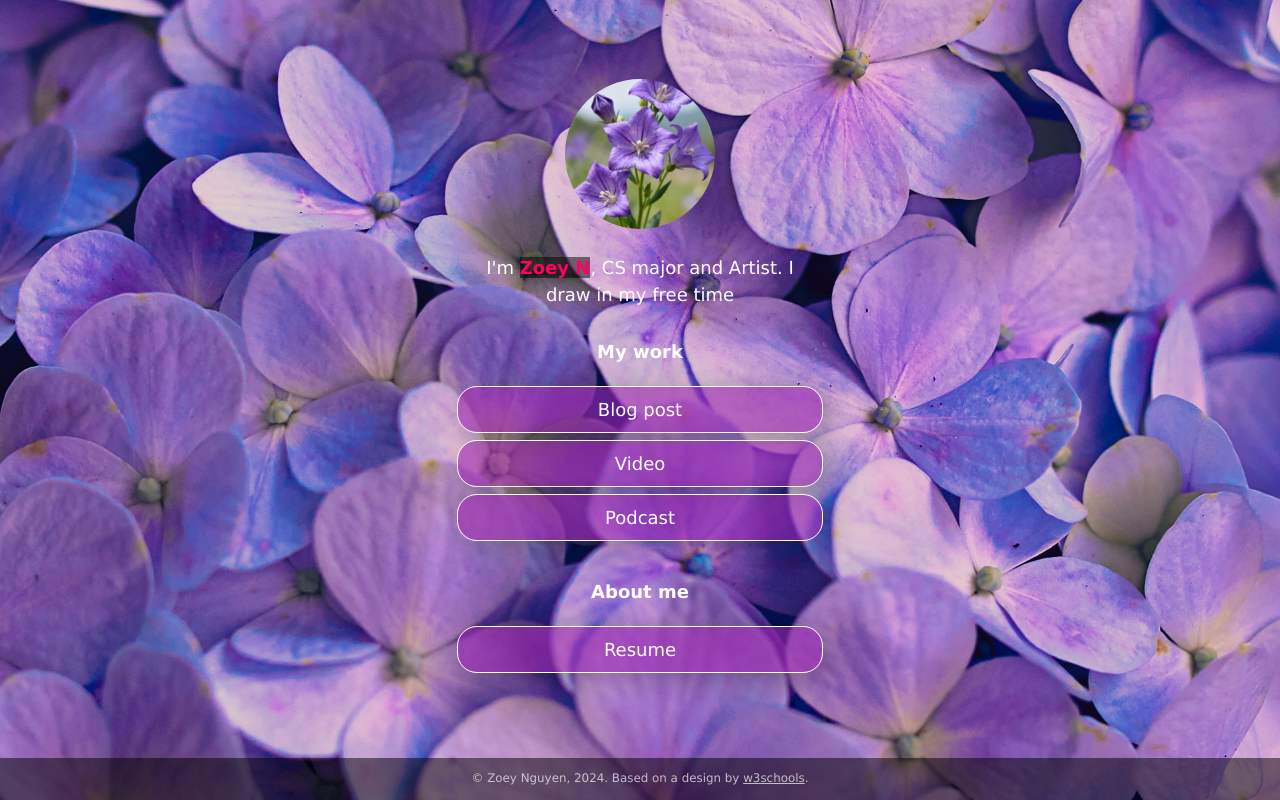
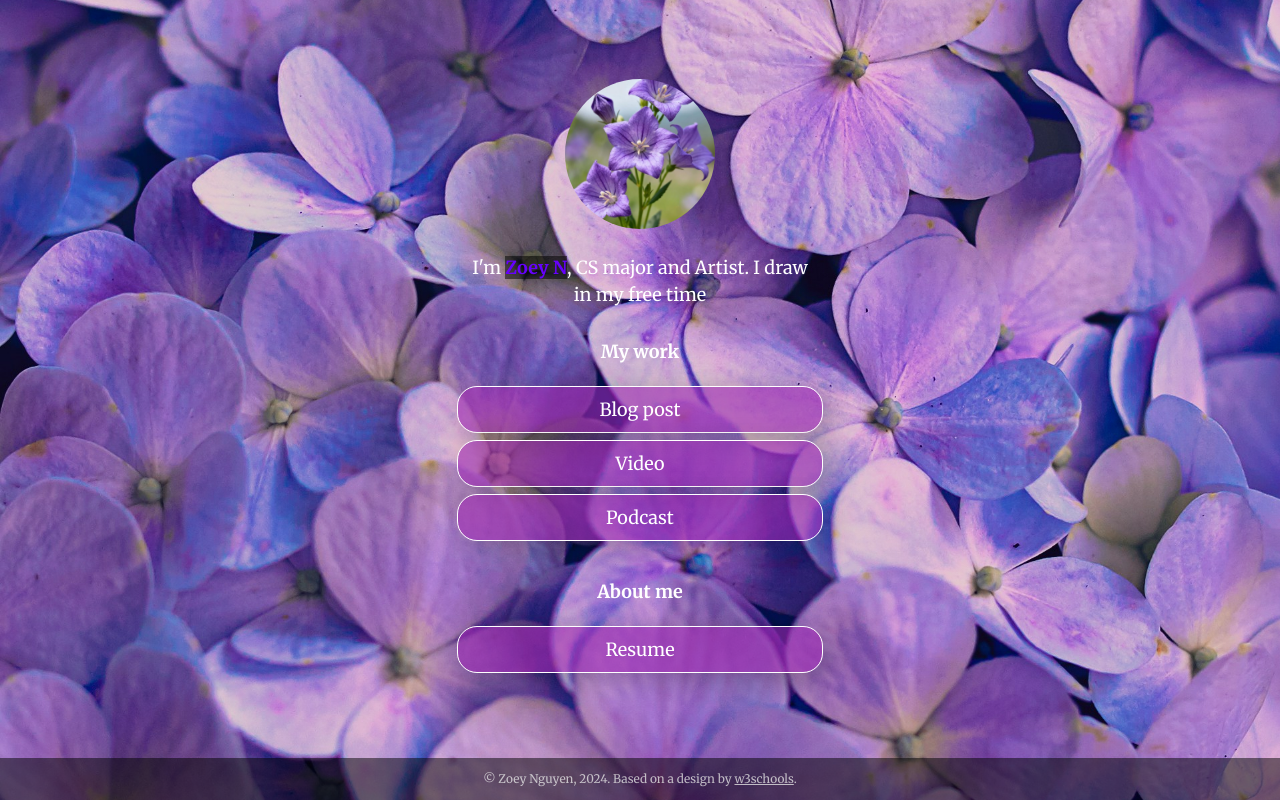
Before and after one commit to zoeyn2025F/zoeyn2025F.github.io, a plain HTML site: page index.html in a window 1280 px wide. Drawn offline with Linux system fonts and the light colour scheme.

Commit message:
updated the second color and the font

```diff
--- a/css/style.css
+++ b/css/style.css
@@ -1,6 +1,6 @@
 :root {
     --primaryText: #fff;
-    --secondaryText: #ff015e;
+    --secondaryText: #6701ff;
     --primary: rgba(156, 39, 176, .60);
     --secondary: rgba(255, 1, 94, .60);
     --buttonHover: rgba(156, 39, 176, .40);
@@ -34,7 +34,7 @@ body {
     background-attachment: fixed;
     /* Resizes the background image to cover the entire container */
     background-size: cover;
-    font-family: Futura, Verdana, sans-serif;
+    font-family: "Merriweather", serif;
     line-height: 1.5;
     font-size: 18px;
     display: flex;
--- a/index.html
+++ b/index.html
@@ -8,6 +8,9 @@
   <!-- Add your name below -->
   <title>Zoey N</title>
   <link rel="stylesheet" href="css/style.css">
+  <link rel="preconnect" href="https://fonts.googleapis.com">
+<link rel="preconnect" href="https://fonts.gstatic.com" crossorigin>
+<link href="https://fonts.googleapis.com/css2?family=Merriweather:ital,opsz,wght@0,18..144,300..900;1,18..144,300..900&display=swap" rel="stylesheet">
 </head>
 
 <body class="main-text-color">
```
